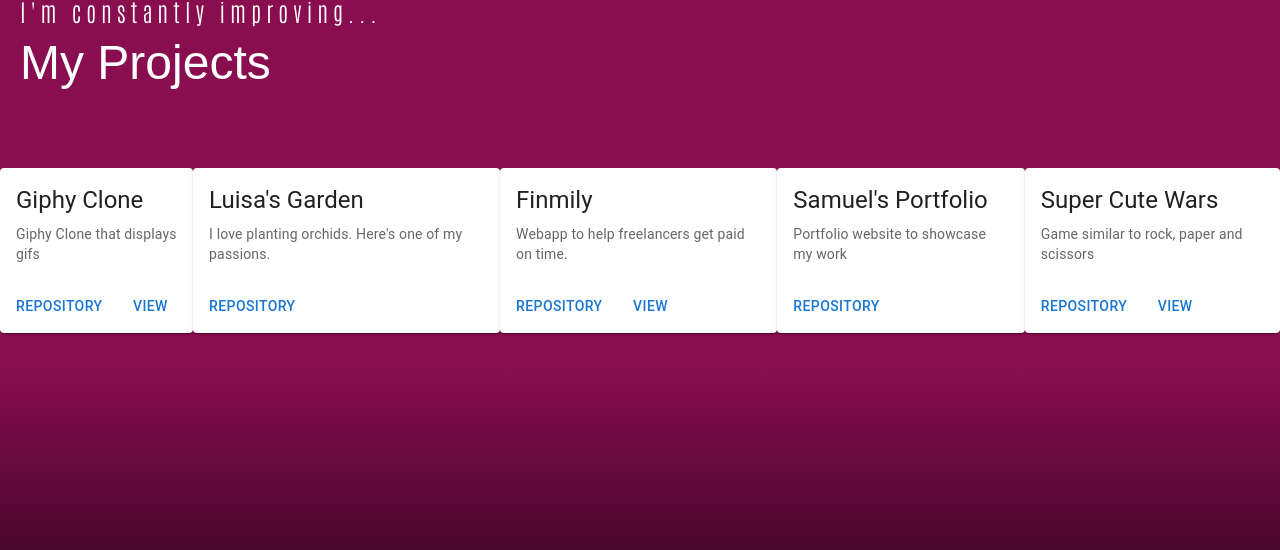
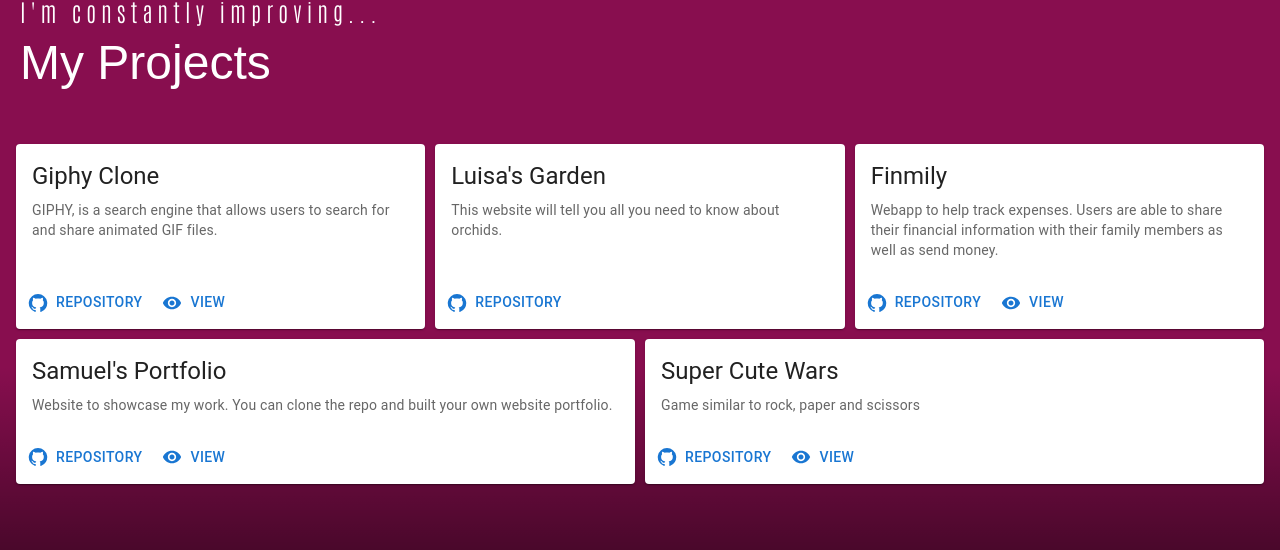
Before and after one commit to samsoftwaredev/portfolio, a Next.js app: page / in a window 1280 px wide. Shown: the part 1633-2183 px from the top of the page. Built offline with nearby package versions, Linux system fonts and the light colour scheme; a web font is replaced by a local one.

Commit message:
improved styling for projects section

```diff
--- a/components/About/About.tsx
+++ b/components/About/About.tsx
@@ -12,8 +12,8 @@ const About = () => {
       <Element name="about">
         <Box className={styles.container}>
           <Typography
-            variant="h3"
-            component="h1"
+            variant="h1"
+            component="h3"
             gutterBottom
             className={css(styles.title, "primaryText")}
           >
--- a/components/Contact/Contact.tsx
+++ b/components/Contact/Contact.tsx
@@ -24,8 +24,8 @@ const Contact = () => {
     >
       <Element name="contact">
         <Typography
-          variant="h3"
-          component="h1"
+          variant="h1"
+          component="h3"
           gutterBottom
           className={css(styles.title, "primaryText")}
         >
--- a/components/Hero/Hero.tsx
+++ b/components/Hero/Hero.tsx
@@ -50,7 +50,8 @@ const Hero = () => {
       <Box className={styles.container}>
         <Typography
           maxWidth={700}
-          variant="h3"
+          variant="h1"
+          component="h3"
           gutterBottom
           className={css("primaryText", styles.title)}
         >
--- a/components/Hero/hero.module.scss
+++ b/components/Hero/hero.module.scss
@@ -17,7 +17,7 @@
 }
 
 .title {
-  font-size: 2.5rem;
+  font-size: 2.8rem;
   text-align: center;
   @media (min-width: $sm) {
     font-size: 3rem;
--- a/components/OwnerProjects/OwnerProjects.tsx
+++ b/components/OwnerProjects/OwnerProjects.tsx
@@ -9,6 +9,7 @@ import {
 } from "@mui/material";
 import { StaticImageData } from "next/image";
 import styles from "./ownerProjects.module.scss";
+import { GitHub, RemoveRedEye } from "@mui/icons-material";
 
 interface Props {
   projects: {
@@ -23,25 +24,9 @@ interface Props {
 
 const OwnerProjects = ({ projects }: Props) => {
   return (
-    <Box
-      mt={5}
-      sx={{
-        display: "flex",
-        alignItems: "stretch",
-        justifyContent: "center",
-      }}
-    >
+    <Box className={styles.container}>
       {projects.map((p) => (
-        <Card
-          key={p.title}
-          sx={{
-            display: "flex",
-            flexDirection: "column",
-            alignItems: "space-between",
-            justifyContent: "space-between",
-            alignContent: "space-between",
-          }}
-        >
+        <Card key={p.title} className={styles.item}>
           {/* <Image
               className={styles.image}
               alt={p.imageAlt}
@@ -58,9 +43,15 @@ const OwnerProjects = ({ projects }: Props) => {
           </CardContent>
           <CardActions>
             {p.repositoryURL && (
-              <Button href={p.repositoryURL}>Repository</Button>
+              <Button startIcon={<GitHub />} href={p.repositoryURL}>
+                Repository
+              </Button>
             )}
-            {p.websiteURL && <Button href={p.websiteURL}>View</Button>}
+            {p.websiteURL && (
+              <Button startIcon={<RemoveRedEye />} href={p.websiteURL}>
+                View
+              </Button>
+            )}
           </CardActions>
         </Card>
       ))}
--- a/components/OwnerProjects/ownerProjects.module.scss
+++ b/components/OwnerProjects/ownerProjects.module.scss
@@ -1,3 +1,21 @@
-.image {
-  max-height: 100px;
+.container {
+  padding: 1em;
+  margin-bottom: 3em;
+  display: flex;
+  flex-direction: column;
+  flex-wrap: wrap;
+  gap: 10px;
+  @media (min-width: $md) {
+    flex-direction: row;
+  }
 }
+
+.item {
+  display: flex;
+  flex: 1;
+  flex-basis: 25%;
+  flex-direction: column;
+  align-items: space-between;
+  justify-content: space-between;
+  align-content: space-between;
+}
--- a/constants/variables/owner.ts
+++ b/constants/variables/owner.ts
@@ -96,7 +96,8 @@ export const PROJECTS = [
     image: giphy,
     imageAlt: "Website",
     title: "Giphy Clone",
-    description: "Giphy Clone that displays gifs",
+    description:
+      "GIPHY, is a search engine that allows users to search for and share animated GIF files.",
     websiteURL: "https://rocky-sierra-20177.herokuapp.com/",
     repositoryURL: "https://github.com/samsoftwaredev/giphy-clone",
   },
@@ -104,7 +105,8 @@ export const PROJECTS = [
     image: garden,
     imageAlt: "Website",
     title: "Luisa's Garden",
-    description: "I love planting orchids. Here's one of my passions.",
+    description:
+      "This website will tell you all you need to know about orchids.",
     websiteURL: "",
     repositoryURL: "https://github.com/samsoftwaredev/luisa-garden",
   },
@@ -112,7 +114,8 @@ export const PROJECTS = [
     image: finmily,
     imageAlt: "Website",
     title: "Finmily",
-    description: "Webapp to help freelancers get paid on time.",
+    description:
+      "Webapp to help track expenses. Users are able to share their financial information with their family members as well as send money.",
     websiteURL: "https://finmily.herokuapp.com/",
     repositoryURL: "https://github.com/samsoftwaredev/finmily",
   },
@@ -120,8 +123,9 @@ export const PROJECTS = [
     image: portfolio,
     imageAlt: "Website",
     title: "Samuel's Portfolio",
-    description: "Portfolio website to showcase my work",
-    websiteURL: "",
+    description:
+      "Website to showcase my work. You can clone the repo and built your own website portfolio.",
+    websiteURL: "https://samuelruizportfolio.herokuapp.com/",
     repositoryURL: "https://github.com/samsoftwaredev/portfolio",
   },
   {
```
